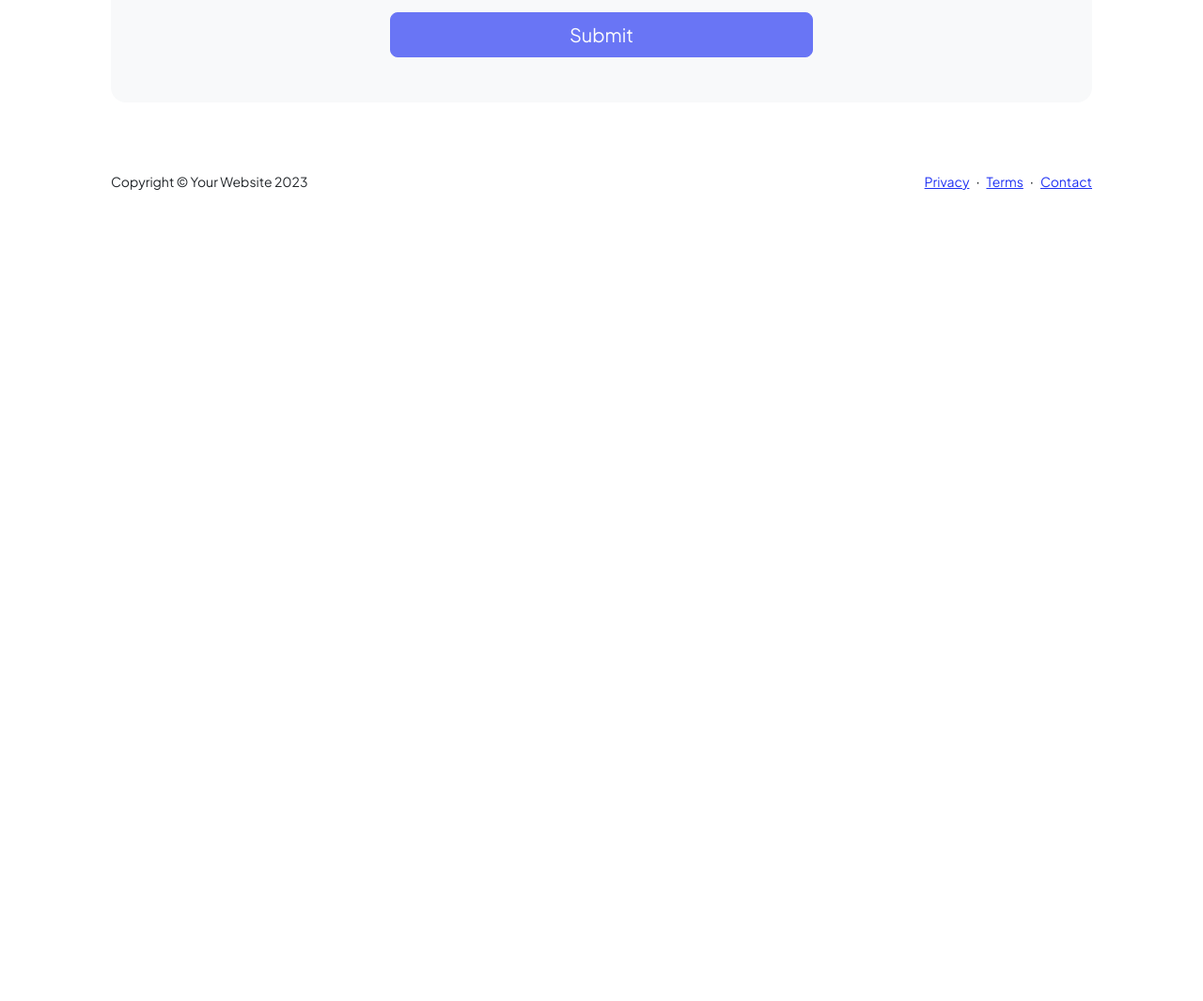
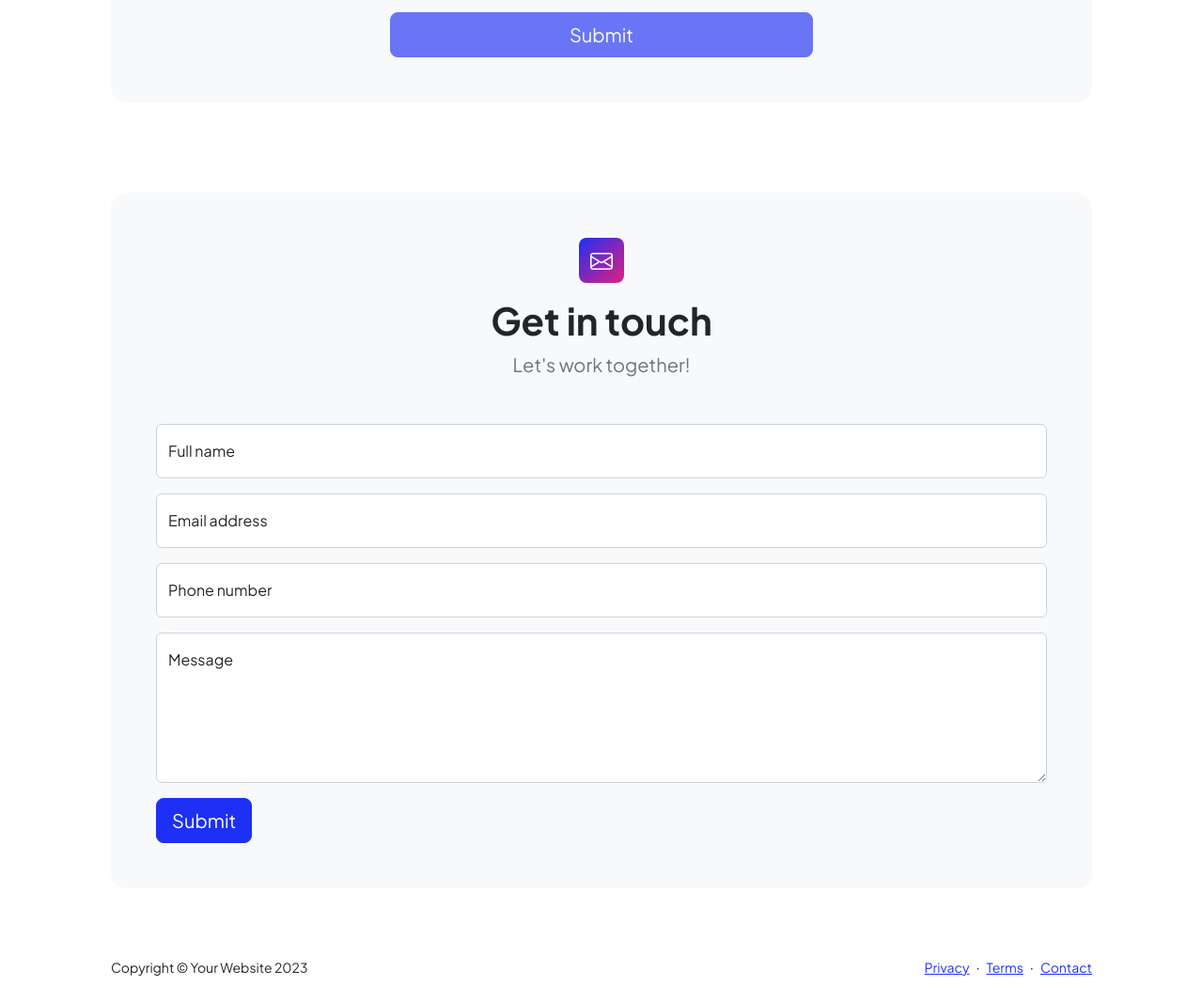
Before and after one commit to Chrismny/AboutMe, a plain HTML site: page contact.html in a window 1280 px wide. Shown: the part 751-1816 px from the top of the page at 94% size. Before the commit the page ends 980 px from the top, so only its background shows below. Drawn offline with nearby package versions, Linux system fonts and the light colour scheme.

Commit message:
Contact form updates

```diff
--- a/contact.html
+++ b/contact.html
@@ -63,14 +63,8 @@
                                 <!-- https://startbootstrap.com/solution/contact-forms-->
                                 <!-- to get an API token!-->
 
-                             <form
-                                action="https://formspree.io/f/meoanqee"
-                                method="POST"
-                                id="contactForm"
-                                data-sb-form-api-token="API_TOKEN"
-                              >
 
-                                <!-- <form id="contactForm" data-sb-form-api-token="API_TOKEN"> -->
+                                <form id="contactForm" data-sb-form-api-token="API_TOKEN">
                                     <!-- Name input-->
                                     <div class="form-floating mb-3">
                                         <input class="form-control" id="name" type="text" placeholder="Enter your name..." data-sb-validations="required" />
@@ -121,6 +115,57 @@
                     </div>
                 </div>
             </section>
+
+            <!-- FORSPREE Trial Forms modify this form HTML and place wherever you want your form -->
+            <section class="py-5">
+            <div class="container px-5">
+            <div class="bg-light rounded-4 py-5 px-4 px-md-5">
+                <div class="text-center mb-5">
+                    <div class="feature bg-primary bg-gradient-primary-to-secondary text-white rounded-3 mb-3"><i class="bi bi-envelope"></i></div>
+                    <h1 class="fw-bolder">Get in touch</h1>
+                    <p class="lead fw-normal text-muted mb-0">Let's work together!</p>
+                </div>
+                <div class="row gx-5 justify-content-center">
+
+
+            <form
+                action="https://formspree.io/f/meoanqee"
+                method="POST"
+                >
+                <div class="form-floating mb-3">
+                    <input class="form-control" id="name" type="text" placeholder="Enter your name..." data-sb-validations="required" />
+                    <label for="name">Full name</label>
+                    <div class="invalid-feedback" data-sb-feedback="name:required">A name is required.</div>
+                </div>
+                <!-- Email address input-->
+                <div class="form-floating mb-3">
+                    <input class="form-control" id="email" type="email" placeholder="name@example.com" data-sb-validations="required,email" />
+                    <label for="email">Email address</label>
+                    <div class="invalid-feedback" data-sb-feedback="email:required">An email is required.</div>
+                    <div class="invalid-feedback" data-sb-feedback="email:email">Email is not valid.</div>
+                </div>
+                <!-- Phone number input-->
+                <div class="form-floating mb-3">
+                    <input class="form-control" id="phone" type="tel" placeholder="(123) 456-7890" data-sb-validations="required" />
+                    <label for="phone">Phone number</label>
+                    <div class="invalid-feedback" data-sb-feedback="phone:required">A phone number is required.</div>
+                </div>
+                <!-- Message input-->
+                <div class="form-floating mb-3">
+                    <textarea class="form-control" id="message" type="text" placeholder="Enter your message here..." style="height: 10rem" data-sb-validations="required"></textarea>
+                    <label for="message">Message</label>
+                    <div class="invalid-feedback" data-sb-feedback="message:required">A message is required.</div>
+                </div>
+
+                <button class="btn btn-primary btn-lg" type="submit">Submit</button>
+                </form>
+                </div>
+                </div>
+                </div>
+                </section>
+
+
+
         </main>
         <!-- Footer-->
         <footer class="bg-white py-4 mt-auto">
```
